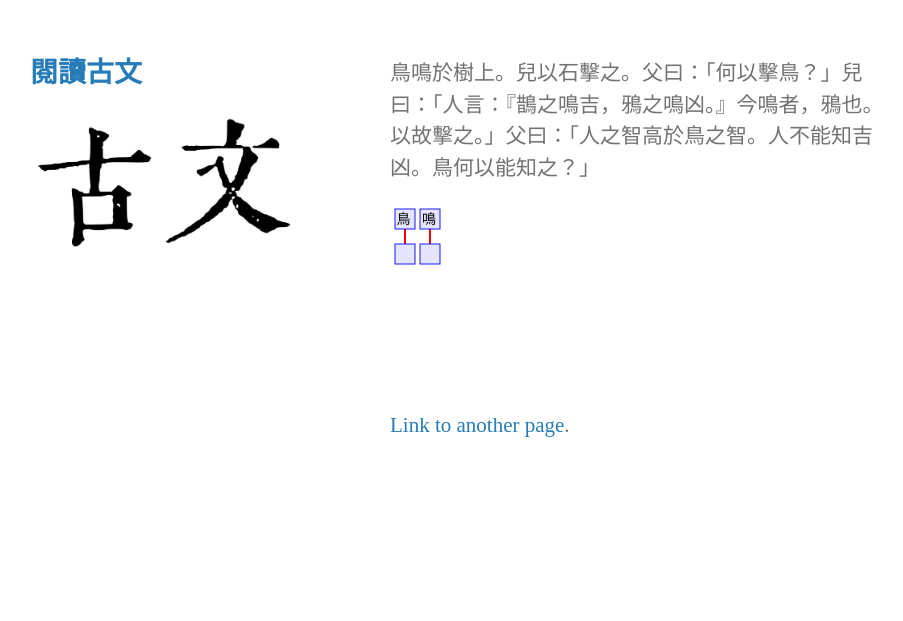
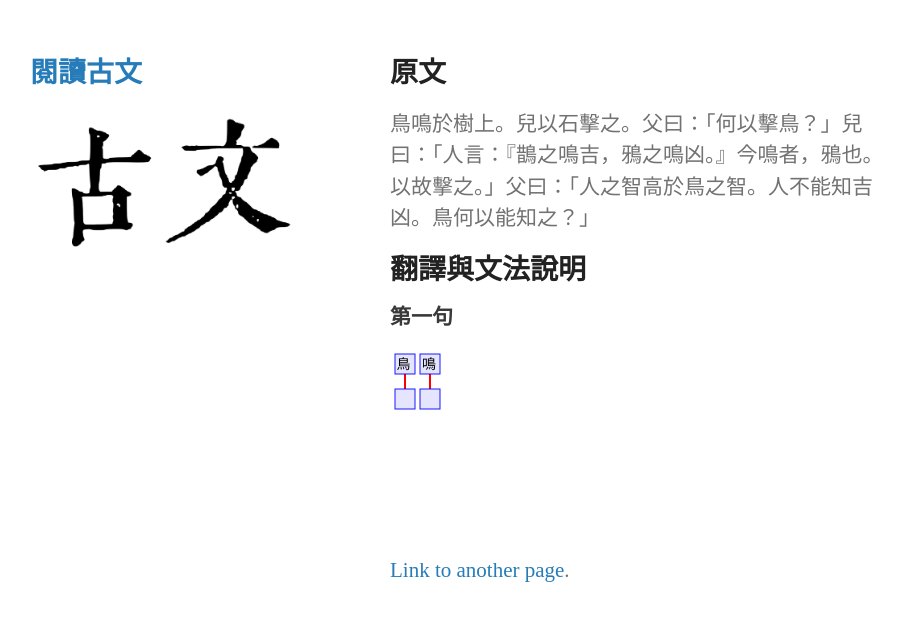
Before and after one commit to DOzernyi/wenyanwen, a Jekyll site: the page built from index.md, in a window 1280 px wide. Shown: the top 621 px of the page, without its empty margins (180-1083 px from the left). Built offline with Jekyll 4.4.1, drawn with Linux system fonts in a browser that asks for light colours; some web fonts are replaced.

Commit message:
Update index.md

```diff
--- a/index.md
+++ b/index.md
@@ -21,7 +21,11 @@ layout: default
 
 </head>
 
+# 原文
 鳥鳴於樹上。兒以石擊之。父曰：「何以擊鳥？」兒曰：「人言：『鵲之鳴吉，鴉之鳴凶。』今鳴者，鴉也。以故擊之。」父曰：「人之智高於鳥之智。人不能知吉凶。鳥何以能知之？」
+
+# 翻譯與文法說明
+## 第一句
 
 <svg width="500" height="200">
   <line x1="15" y1="25" x2="15" y2="40" style="stroke:rgb(255,0,0);stroke-width:2" />
```
